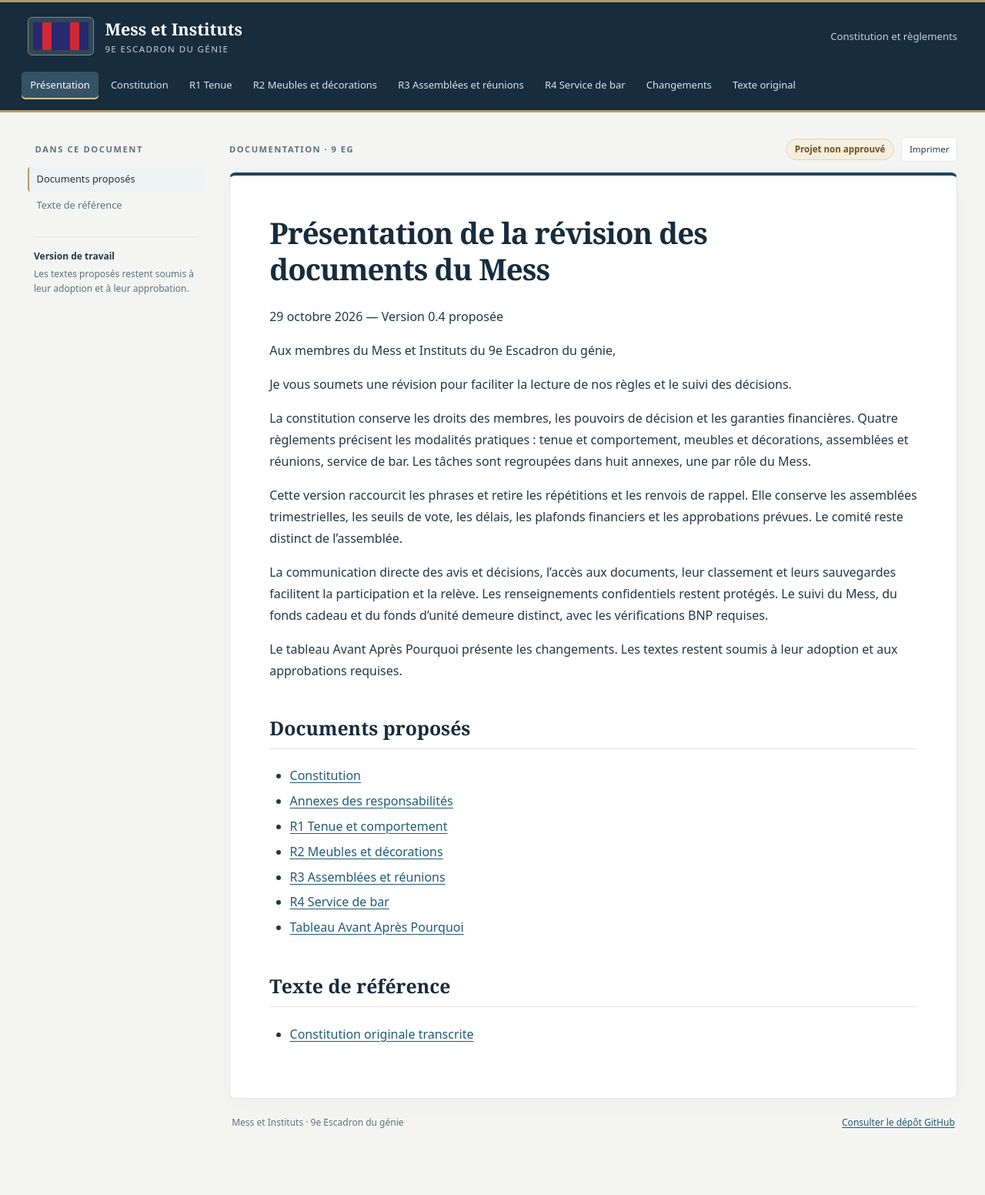
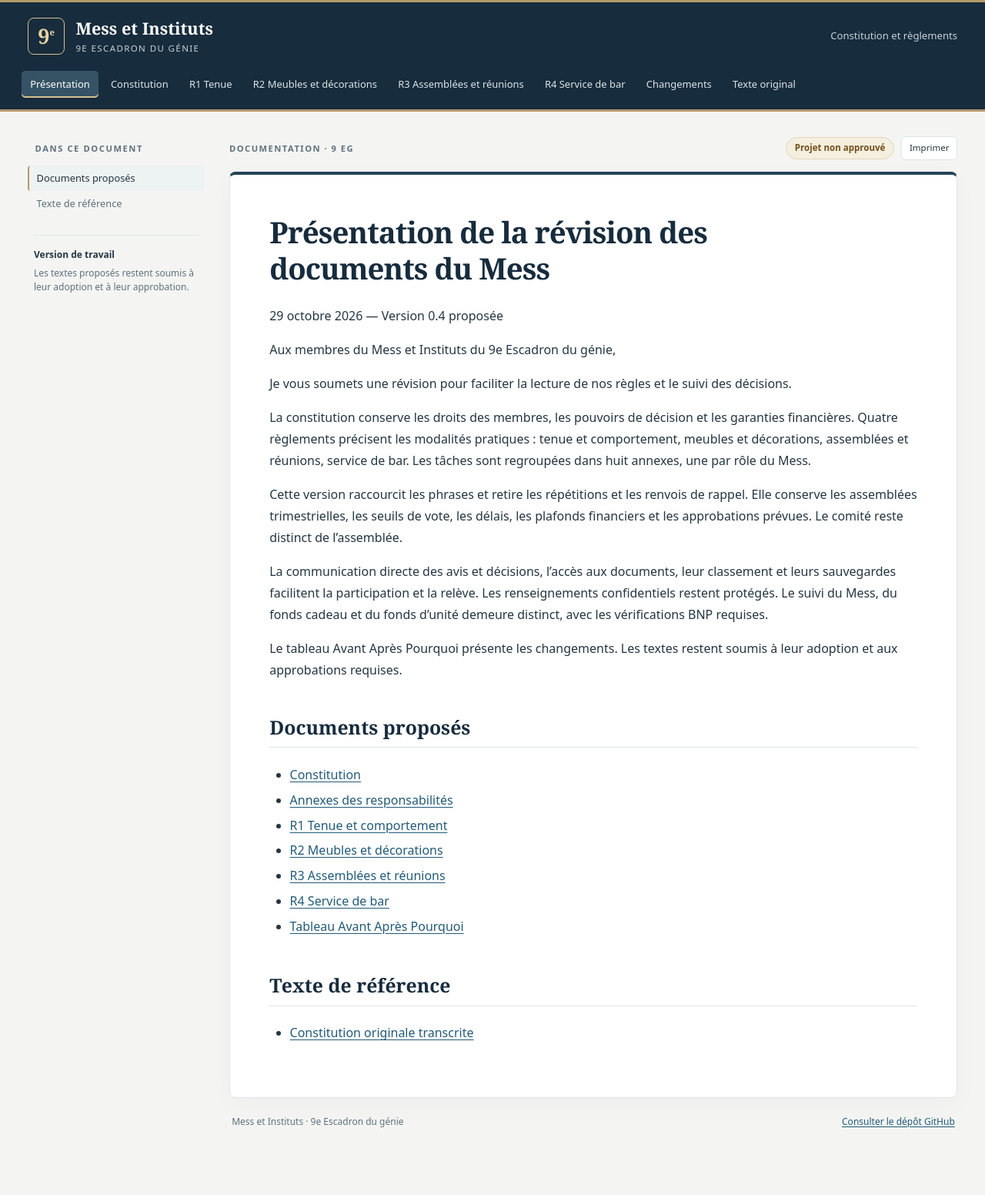
Before and after one commit to shocktubeM81/mess-9eg, a Jekyll site: the page built from index.md, in a window 1280 px wide. Shown: the whole page at 77% size. Built offline with Jekyll 4.4.1, drawn with Linux system fonts in a browser that asks for light colours.

Commit message:
Retablir le monogramme 9e dans le bandeau commun

```diff
--- a/_layouts/default.html
+++ b/_layouts/default.html
@@ -7,7 +7,7 @@
   <meta name="theme-color" content="#172c3d">
   <meta name="description" content="{{ page.description | default: site.description | escape }}">
   <title>{{ page.title | escape }} · {{ site.title | escape }}</title>
-  <link rel="stylesheet" href="{{ '/assets/css/style.css' | relative_url }}?v={{ site.github.build_revision | default: '20261028-drapeau' }}">
+  <link rel="stylesheet" href="{{ '/assets/css/style.css' | relative_url }}?v={{ site.github.build_revision | default: '20261029-9e' }}">
   <script defer src="{{ '/assets/js/site.js' | relative_url }}"></script>
 </head>
 <body>
@@ -16,7 +16,7 @@
   <header class="site-header">
     <div class="site-header-inner">
       <a class="brand" href="{{ '/' | relative_url }}" aria-label="Mess et Instituts, accueil">
-        <span class="brand-flag-frame"><img class="brand-flag" src="{{ '/assets/images/drapeau-genie.svg' | relative_url }}" width="72" height="36" alt="Drapeau du Génie militaire canadien"></span>
+        <span class="brand-emblem" aria-hidden="true">9<sup>e</sup></span>
         <span class="brand-wordmark"><strong>Mess et Instituts</strong><span>9e Escadron du génie</span></span>
       </a>
       <span class="header-caption">Constitution et règlements</span>
--- a/assets/css/style.scss
+++ b/assets/css/style.scss
@@ -19,8 +19,8 @@ a:focus-visible, button:focus-visible, [tabindex]:focus-visible { outline: 3px s
 .site-header { background: #172c3d; border-bottom: 3px solid var(--gold); color: #fff; }
 .site-header-inner { max-width: 1440px; margin: auto; padding: 1.4rem 2.25rem 1rem; display: flex; justify-content: space-between; align-items: center; gap: 1rem; }
 .brand { display: flex; align-items: center; gap: .9rem; color: #fff; text-decoration: none; }
-.brand-flag-frame { display: flex; flex: 0 0 auto; align-items: center; padding: 6px; background: #304655; border: 1px solid #8d8875; border-radius: 6px; }
-.brand-flag { display: block; flex: 0 0 72px; width: 72px; height: 36px; }
+.brand-emblem { display: flex; align-items: center; justify-content: center; flex: 0 0 48px; width: 48px; height: 48px; border: 1px solid #d6c18f; border-radius: 8px; color: #ead4a3; font: 700 1.7rem Georgia, serif; }
+.brand-emblem sup { font-size: .7rem; align-self: flex-start; padding-top: .65rem; }
 .brand-wordmark { display: grid; line-height: 1.35; gap: .25rem; }
 .brand-wordmark strong { font: 600 1.35rem Georgia, serif; }
 .brand-wordmark > span { font-size: .72rem; letter-spacing: .12em; text-transform: uppercase; color: #c5d2da; }
@@ -74,8 +74,6 @@ a:focus-visible, button:focus-visible, [tabindex]:focus-visible { outline: 3px s
 @media (max-width: 740px) {
   .site-header-inner { padding: 1.1rem 1rem .7rem; }
   .header-caption { display: none; }
-  .brand-flag-frame { padding: 5px; }
-  .brand-flag { flex-basis: 56px; width: 56px; height: 28px; }
   .brand-wordmark strong { font-size: 1.2rem; }
   .top-nav { flex-wrap: nowrap; overflow-x: auto; padding: .3rem .5rem .75rem; scrollbar-width: thin; }
   .top-nav a { white-space: nowrap; }
```
Also changed, not shown: README.md, assets/images/drapeau-genie.svg (deleted).
